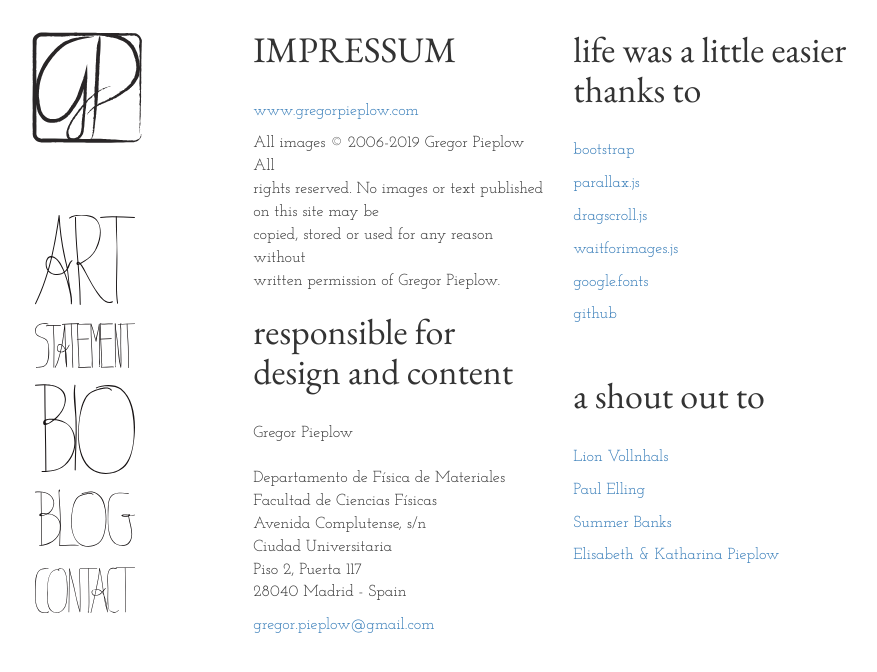
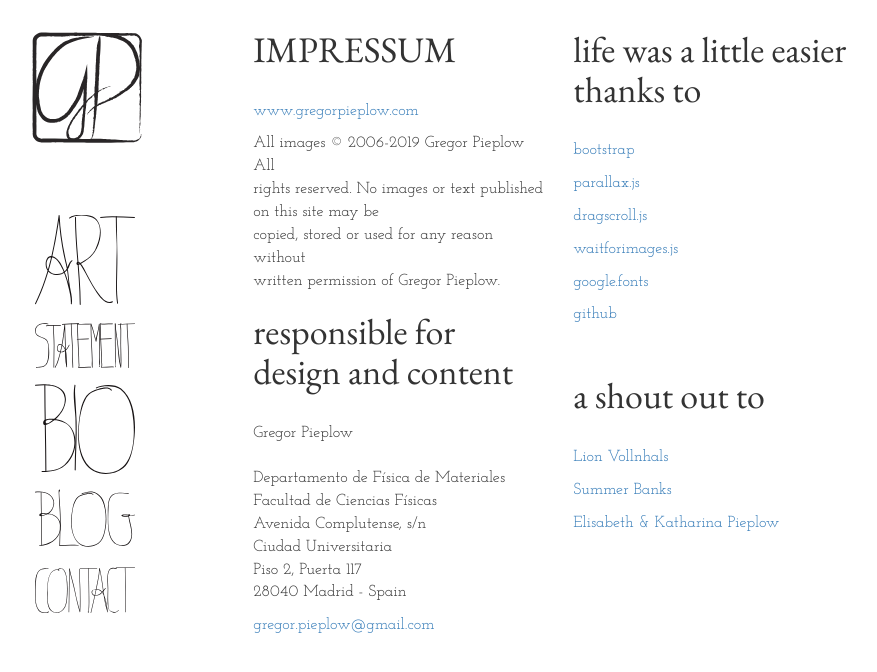
Before and after one commit to gregorpieplow/gregorpieplow.github.io, a Jekyll site: the page built from impressum/index.html, in a window 1280 px wide. Shown: the top 672 px of the page, without its empty margins (45-922 px from the left). Built offline with Jekyll 4.4.1, drawn with Linux system fonts in a browser that asks for light colours; some web fonts are replaced.

Commit message:
Update index.html

```diff
--- a/impressum/index.html
+++ b/impressum/index.html
@@ -42,7 +42,6 @@ Piso 2, Puerta 117 <br>
 <h1>a shout out to</h1>
 <br>
 <p><a target="_blank" href="https://www.giantmonkey.de/">Lion Vollnhals</a></p>
-<p><a target="_blank"  href="https://www.linkedin.com/in/pelling/">Paul Elling</a></p>
 <p><a target="_blank" href="http://summerabanks.de/">Summer Banks</a></p>
 <p><a href="#">Elisabeth & Katharina Pieplow</a></p>
 </div>
```
